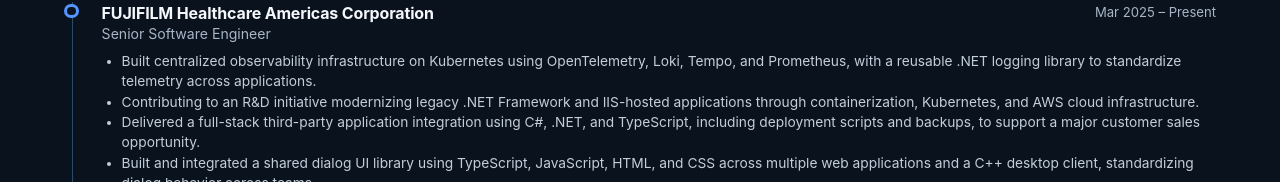
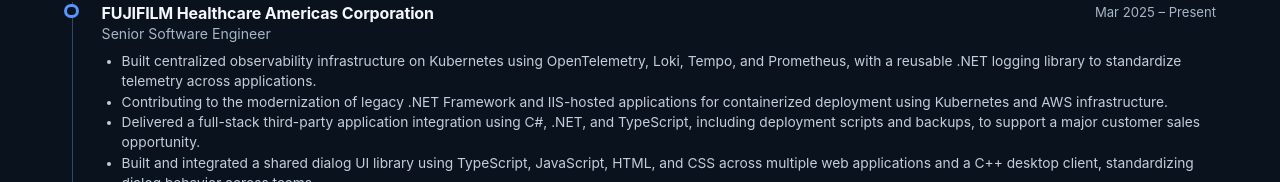
Before and after one commit to marcomtzan/portfolio, a React (Vite) app: page / in a window 1280 px wide. Shown: the part 444-626 px from the top of the page. Built offline with nearby package versions, Linux system fonts and the light colour scheme.

Commit message:
Update App.jsx

```diff
--- a/src/App.jsx
+++ b/src/App.jsx
@@ -8,7 +8,7 @@
     dates: 'Mar 2025 – Present',
     bullets: [
       'Built centralized observability infrastructure on Kubernetes using OpenTelemetry, Loki, Tempo, and Prometheus, with a reusable .NET logging library to standardize telemetry across applications.',
-      'Contributing to an R&D initiative modernizing legacy .NET Framework and IIS-hosted applications through containerization, Kubernetes, and AWS cloud infrastructure.',
+      'Contributing to the modernization of legacy .NET Framework and IIS-hosted applications for containerized deployment using Kubernetes and AWS infrastructure.',
       'Delivered a full-stack third-party application integration using C#, .NET, and TypeScript, including deployment scripts and backups, to support a major customer sales opportunity.',
       'Built and integrated a shared dialog UI library using TypeScript, JavaScript, HTML, and CSS across multiple web applications and a C++ desktop client, standardizing dialog behavior across teams.',
       'Optimized participant selection in a SignalR-based chat application using SQL query improvements and client-side caching, reducing load times from ~6 seconds to near-instant for large datasets.',
```
